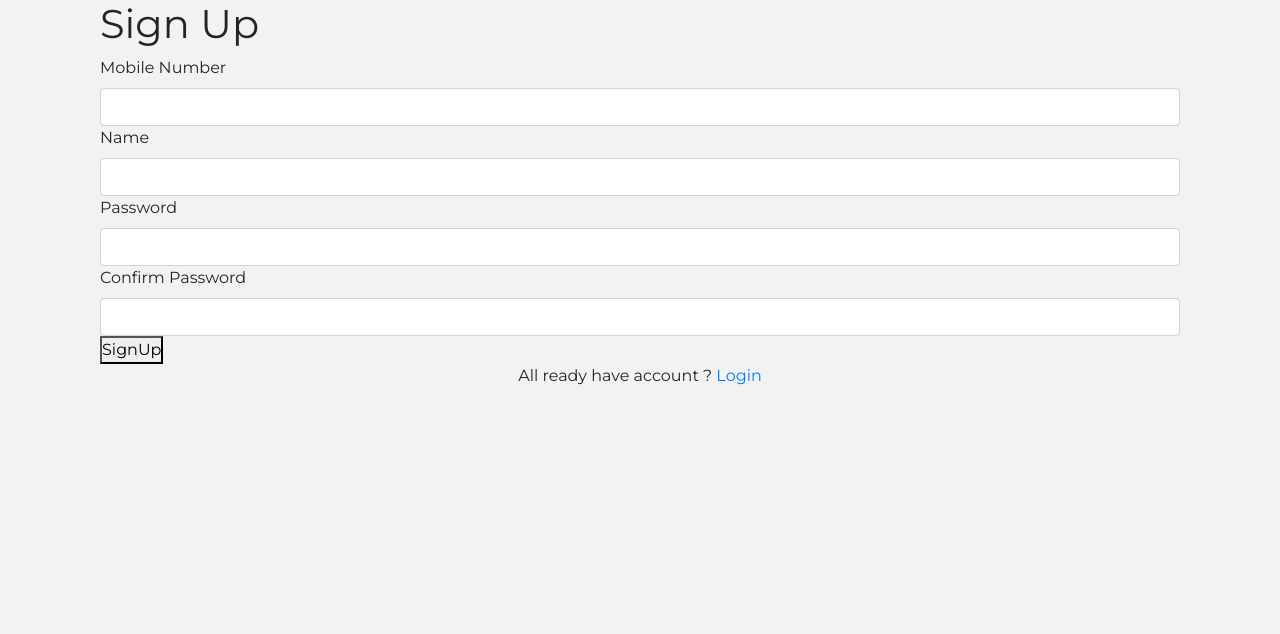
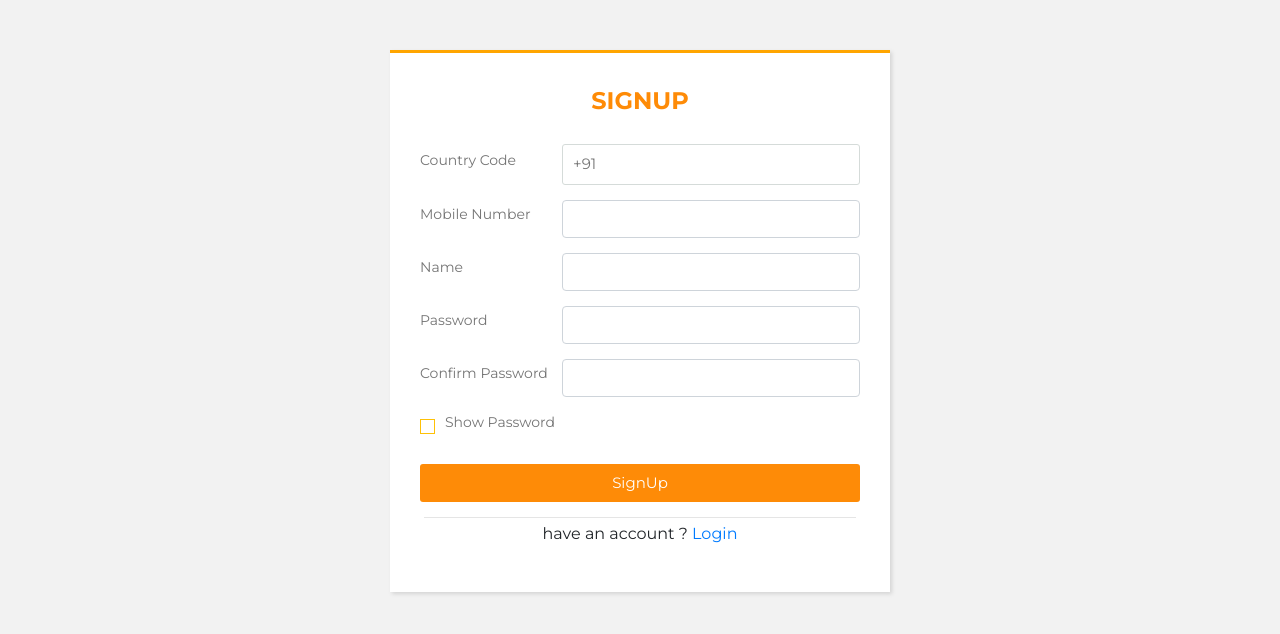
Before and after one commit to MiHarsh/DEVDOOT_NGO, a Flask app: page /signup in a window 1280 px wide. Shown: the top 634 px of the page. Run offline with Flask 2, Linux system fonts and the light colour scheme; some libraries are stand-ins or nearby versions.

Commit message:
form integrated and added term box and show pswd and updated backend to store more info of user

```diff
--- a/app.py
+++ b/app.py
@@ -195,11 +195,17 @@ def signup():
         name = form.name.data
         password = hashlib.sha256(str(form.password.data).encode())
         password = password.hexdigest()
+        today = datetime.datetime.now()
+        t_date = today.strftime("%d") + "/" + today.strftime("%m") + "/" + today.strftime("%Y")
+        p_time = today.strftime("%H") + ":" + today.strftime("%M") + ":" + today.strftime("%S")
 
         data = {
             "name": name,
             "mob_num": mob_num,
             "password": password,
+            "date_account_created":t_date,
+            "time_account_created":p_time,
+            "is_account_active":1,
             "raised_requests":""
         }
 
@@ -451,12 +457,16 @@ def become_volunteer():
         if (f_data['email_per']).upper() == "YES":
             email_per="1"
         '''
+        today = datetime.datetime.now()
+        t_date = today.strftime("%d") + "/" + today.strftime("%m") + "/" + today.strftime("%Y")
+        p_time = today.strftime("%H") + ":" + today.strftime("%M") + ":" + today.strftime("%S")
 
         data = {
             "name": name,
             "mob_num": mob_num,
             "email": email,
             "city": city,
+            "date":t_date,
             "Profession": Profession
         }
         print("hiii")
@@ -613,7 +623,6 @@ def add_blog():
         author = f_data['author']
         title = f_data['title']
         para1=f_data['para1']
-        para2=f_data['para2']
         today = datetime.datetime.now()
         t_date = today.strftime("%d") + "/" + today.strftime("%m") + "/" + today.strftime("%Y")
         p_time = today.strftime("%H") + ":" + today.strftime("%M") + ":" + today.strftime("%S")
@@ -622,7 +631,6 @@ def add_blog():
             "time":p_time,
             "date":t_date,
             "title": title,
-            "para2": para2,
             "para1":para1,
             "user_id":session['user_id']
         }
--- a/templates/add_blog.html
+++ b/templates/add_blog.html
@@ -28,11 +28,6 @@
       <textarea rows="10" cols="100" name="para1"></textarea>
     </div>
 
-    <div>
-      <p class="label">Para 2</p>
-      <textarea rows="10" cols="100" name="para2"></textarea>
-    </div>
-
     <div clas="btn">
       <button type="submit">Post</button>
     </div>
--- a/templates/blogs.html
+++ b/templates/blogs.html
@@ -33,11 +33,8 @@
 
         <hr width="90%" >
         <h1 class="blog-post_title"> {{ blogs[blog]['title'] }} </h1>
-        <p class="blog-post_text post_body" id="blog_body{{loop.index}}s" >
+        <p class="blog-post_text post_body" id="blog_body{{loop.index}}s" style="white-space: pre-line;">
           {{ blogs[blog]['para1'] }}
-          <br>
-          <br>
-          {{ blogs[blog]['para2'] }}
         </p>
 
         <div class="buttons">
--- a/templates/signup.html
+++ b/templates/signup.html
@@ -8,35 +8,78 @@
 
 
 <link href="https://fonts.googleapis.com/css2?family=Roboto:wght@300&display=swap" rel="stylesheet">
-<div class="container">
-  <h1>Sign Up</h1>
+
+
 <form tabindex="502" method="POST" action="/signup">
-    <div>
+  <div class="ovf">
+    <div class="wrapper">
+      {% include 'includes/_messages.html' %}
+      <div class="title">
+        Signup
+      </div>
+      <div class="form">
 
+        <div class="inputfield">
+          <label>Country Code </label>
+          <input type="text" class="input" placeholder="+91" name="c_code">
+        </div>
+        <div class="inputfield">
+          <!--<label>Phone Number <span style="color:#ff0000">*</span></label>-->
           {{render_field(form.mob_num, class_="form-control")}}
         </div>
-    <div>
 
+        <div class="inputfield">
+          <!--<span style="color:#ff0000">*</span>-->
           {{render_field(form.name, class_="form-control")}}
         </div>
-    <div>
 
+        <div class="inputfield">
+          <!--<label>Password</label>-->
           {{render_field(form.password, class_="form-control")}}
         </div>
-    <div>
 
+        <div class="inputfield">
+        <!--<label>Password</label>-->
         {{render_field(form.confirmed, class_="form-control")}}
         </div>
-    <div>
-        <button type="submit">SignUp</button>
+
+        <div class="inputfield terms">
+          <label class="check">
+            <input type="checkbox"  onclick="is_visible()">
+            <span class="checkmark"></span>
+          </label>
+          <p>Show Password</p>
         </div>
 
-  </form>
-  <div style="text-align: center;">
-    All ready have account ? <a href="/login">Login</a>
+        <div class="inputfield">
+          <input type="submit" value="SignUp" class="btn">
+        </div>
+
+        <hr style="margin: 4px;">
+        <p style="text-align: center;">have an account ? <a href="/login">Login</a></p>
+
       </div>
     </div>
+  </div>
+</form>
 
+
+<script>
+
+  const is_visible = () =>{
+
+    var x=document.getElementById("password");
+    var y=document.getElementById("confirmed");
+    if(x.type === "password"){
+      x.type = "text";
+      y.type= "text";
+    }else{
+      x .type= "password";
+      y.type= "password";
+    }
+  }
+
+</script>
 
 
 
--- a/templates/verify.html
+++ b/templates/verify.html
@@ -15,7 +15,7 @@
   <div class="ovf">
     <div class="wrapper">
       <div class="title">
-        Registration Form
+        Verification
       </div>
       <div class="form">
          <div class="inputfield">
```
Also changed, not shown: templates/be_vol.html (+28 -21 lines), templates/forgot_change_pass.html (+23 -14 lines), templates/forgot_mob.html (+18 -6 lines), templates/forgot_verify_otp.html (+10 -25 lines), templates/login.html (+21 -0 lines), templates/raise_request.html (+25 -5 lines). Lines whose indentation alone changed are shown as unchanged.
